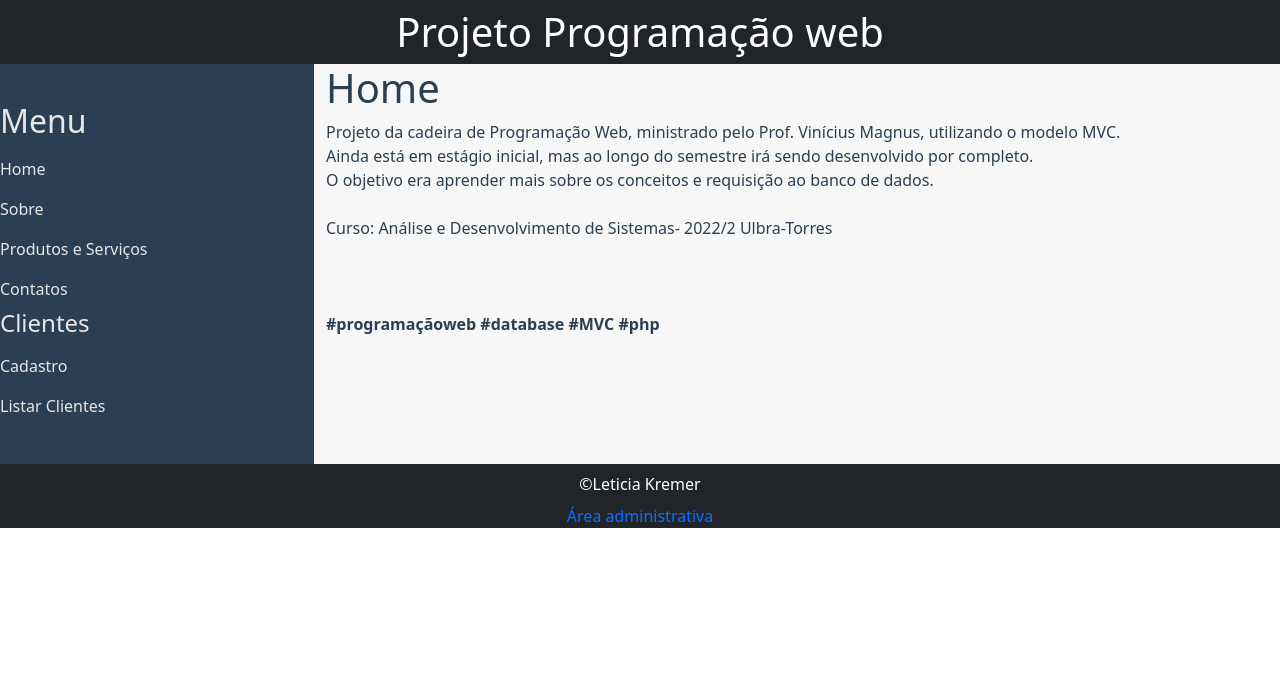
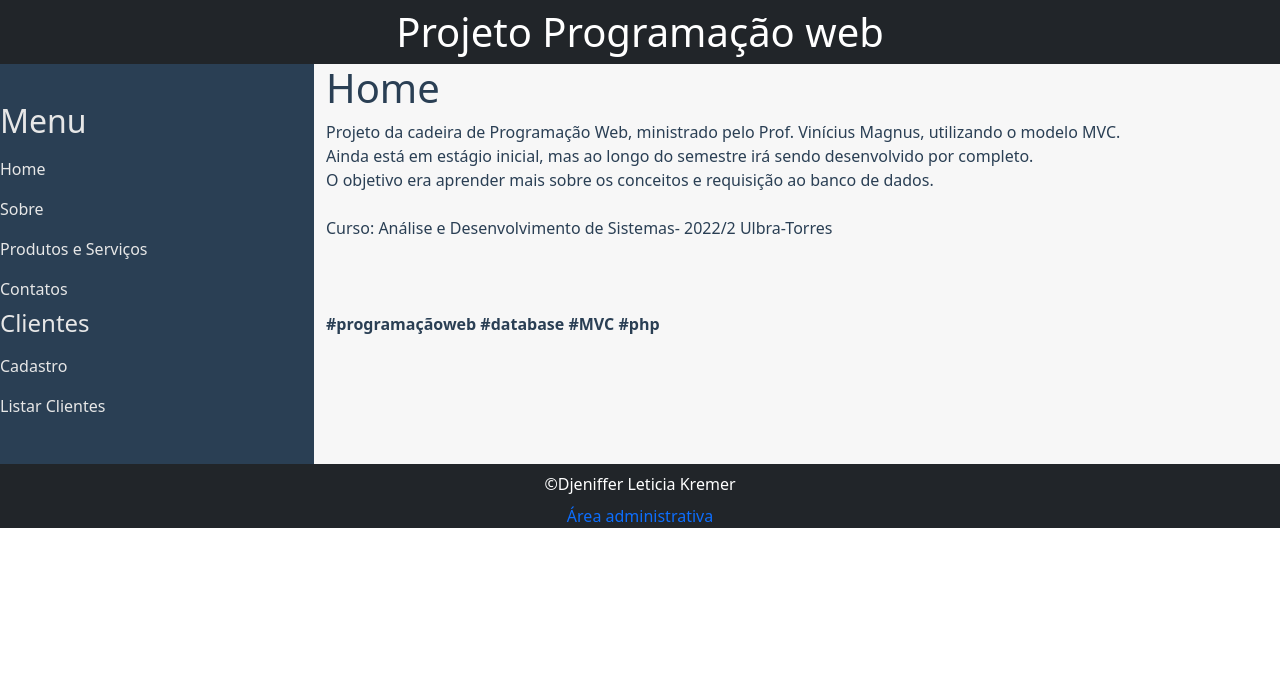
Before and after one commit to leticiakremer/programacao-web, a PHP site: page / in a window 1280 px wide. Shown: the top 674 px of the page. Run offline with PHP 8.4, Linux system fonts and the light colour scheme; some libraries are stand-ins or nearby versions.

Commit message:
atualização no footer

```diff
--- a/aula9/www/views/templates/footer.php
+++ b/aula9/www/views/templates/footer.php
@@ -5,7 +5,7 @@
 
 <footer class="jumbotron text-center bg-dark">
   <p class="text-white text-center p-2 m-0">
-    ©Leticia Kremer
+    ©Djeniffer Leticia Kremer
   </p>
   <a href="admin/index.php">Área administrativa</a>
 </footer>
```
